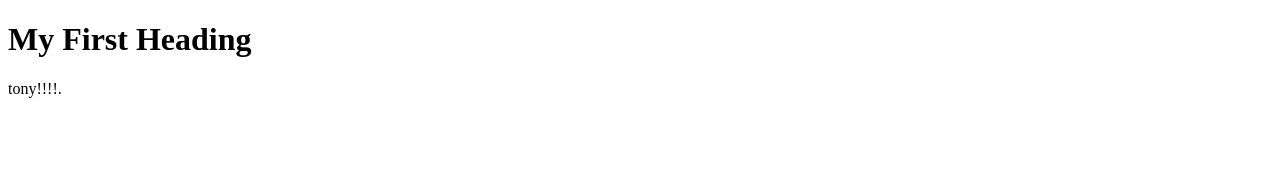
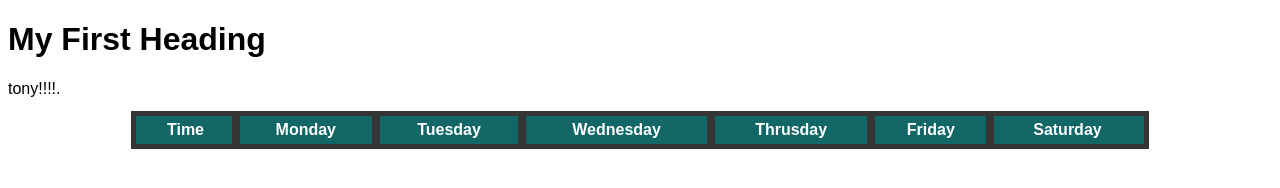
Before and after one commit to emschorsch/sports-schedule, a plain HTML site: page index.html in a window 1280 px wide. Drawn offline with Linux system fonts and the light colour scheme.

Commit message:
we changed the colors and added the first row

```diff
--- a/index.html
+++ b/index.html
@@ -1,11 +1,57 @@
 <!DOCTYPE html>
 <html>
+<head>
+    <title>Timetable</title>
+    <style type="text/css">
+    body
+    {
+        font-family: sans-serif;
+    }
+
+    th,td
+    {
+        margin: 0;
+        text-align: center;
+        border-collapse: collapse;
+        outline: 5px solid rgb(53, 53, 53);
+    }
+
+    td
+    {
+        padding: 5px 10px;
+    }
+
+    th
+    {
+        background:  rgb(17 , 102 , 102);
+        color: white;
+        padding: 5px 10px;
+    }
+
+    td:hover
+    {
+        cursor: pointer;
+        background: rgb(102, 102, 102);
+        color: white;
+    }
+    </style>
+
+</head>
+
 <body>
 
 <h1>My First Heading</h1>
 
 <p>tony!!!!.</p>
 
+<table width="80%" align="center" >
+ <th>Time</th>
+        <th>Monday</th>
+        <th>Tuesday</th>
+        <th>Wednesday</th>
+        <th>Thrusday</th>
+        <th>Friday</th>
+        <th>Saturday</th>
 
 </body>
 </html>
```
